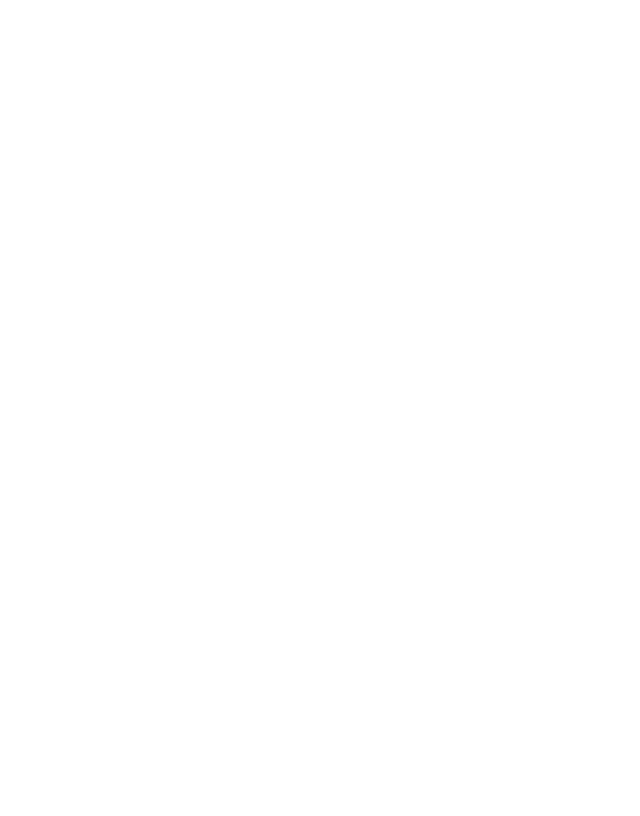
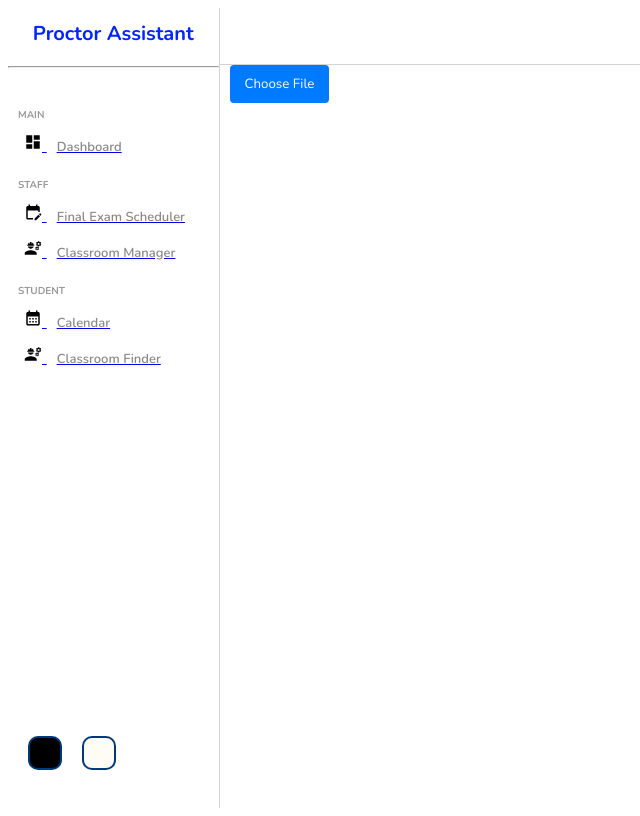
Before and after one commit to Charafm/Proctor-Assistant, a React (Create React App) app: page /dashboard in a window 1280 px wide. Before the commit this address had no page. Shown: the whole page, without its empty margins (0-640 px from the left). Built offline with nearby package versions, Linux system fonts and the light colour scheme.

Commit message:
fixed navigating

```diff
--- a/src/App.js
+++ b/src/App.js
@@ -1,29 +1,36 @@
-import Fem from "./pages/fem/Fem";
-import Home from "./pages/home/Home";
-import React from "react";
-import { createRoot } from "react-dom/client";
-import {
-  createBrowserRouter,
-  RouterProvider,
-  Routes,
-  Route,
-  BrowserRouter,
-  UserProfile,
-  OwnUserProfile,
-  Link,
-} from "react-router-dom";
+import Fem from './pages/fem/Fem';
+import Home from './pages/home/Home';
+import Dashboard from './pages/Dashboard/Dashboard';
+import Crm from './pages/crm/Crm';
+import React from 'react';
+
+import { Routes, Route, BrowserRouter } from 'react-router-dom';
 
 function App() {
-  return (
-    <BrowserRouter>
-      {" "}
-      <Routes>
-        {" "}
-        <Route path="/" element={<Home />} />{" "}
-        <Route path="fem/*" element={<Fem />} />{" "}
-      </Routes>{" "}
-    </BrowserRouter>
-  );
+	return (
+		<BrowserRouter>
+			{' '}
+			<Routes>
+				{' '}
+				<Route
+					path="/"
+					element={<Home />}
+				/>{' '}
+				<Route
+					path="fem/*"
+					element={<Fem />}
+				/>{' '}
+				<Route
+					path="dashboard/*"
+					element={<Dashboard />}
+				/>{' '}
+				<Route
+					path="crm/*"
+					element={<Crm />}
+				/>{' '}
+			</Routes>{' '}
+		</BrowserRouter>
+	);
 }
 
 export default App;
--- a/src/components/sidebar/Sidebar.jsx
+++ b/src/components/sidebar/Sidebar.jsx
@@ -1,57 +1,71 @@
-import "./sidebar.scss"
+import React from 'react';
+import { Link } from 'react-router-dom';
+import './sidebar.scss';
 import CalendarMonthIcon from '@mui/icons-material/CalendarMonth';
 import DashboardIcon from '@mui/icons-material/Dashboard';
 import EngineeringIcon from '@mui/icons-material/Engineering';
 import EditCalendarIcon from '@mui/icons-material/EditCalendar';
 const Sidebar = () => {
-  return (
-    <div className="sidebar">
-        <div className="top">
-            <span className="logo">
-                Proctor Assistant
-
-            </span>
-        </div>
-        <hr />
-        <div className="center">
-            <ul>
-                <p className="title">MAIN</p>
-                <li>
-                    <DashboardIcon className="icon"/>
-                    <span> Dashboard</span>
-                </li>
-
-                <p className="title">STAFF</p>
-                <li>
-                    <EditCalendarIcon className="icon"/>
-                    <span> Final Exam Scheduler</span>
-                </li>
-                <li>
-                    <EngineeringIcon className="icon"/>
-                    <span> Classroom Manager</span>
-                </li>
-
-                <p className="title">STUDENT</p>
-                <li>
-                    <CalendarMonthIcon className="icon"/>
-                    <span> Calendar</span>
-                </li>
-                <li>
-                    <EngineeringIcon className="icon"/>
-                    <span> Classroom Finder</span>
-                </li>
-
-            </ul>
-        </div>
-        <div className="bottom">
-            <div className="colorOption"></div>
-            <div className="colorOption"></div>
-
-        </div>
-
-
-    </div>
-  )
-}
-
-export default Sidebar
+	return (
+		<div className="sidebar">
+			{' '}
+			<div className="top">
+				{' '}
+				<span className="logo">Proctor Assistant</span>{' '}
+			</div>{' '}
+			<hr />{' '}
+			<div className="center">
+				{' '}
+				<ul>
+					{' '}
+					<p className="title">MAIN</p>{' '}
+					<li>
+						{' '}
+						<Link to="/dashboard">
+							{' '}
+							<DashboardIcon className="icon" /> <span> Dashboard</span>{' '}
+						</Link>{' '}
+					</li>{' '}
+					<p className="title">STAFF</p>{' '}
+					<li>
+						{' '}
+						<Link to="/fem">
+							{' '}
+							<EditCalendarIcon className="icon" />{' '}
+							<span> Final Exam Scheduler</span>{' '}
+						</Link>{' '}
+					</li>{' '}
+					<li>
+						{' '}
+						<Link to="/crm">
+							{' '}
+							<EngineeringIcon className="icon" />{' '}
+							<span> Classroom Manager</span>{' '}
+						</Link>{' '}
+					</li>{' '}
+					<p className="title">STUDENT</p>{' '}
+					<li>
+						{' '}
+						<Link to="/calendar">
+							{' '}
+							<CalendarMonthIcon className="icon" /> <span> Calendar</span>{' '}
+						</Link>{' '}
+					</li>{' '}
+					<li>
+						{' '}
+						<Link to="/classroom-finder">
+							{' '}
+							<EngineeringIcon className="icon" />{' '}
+							<span> Classroom Finder</span>{' '}
+						</Link>{' '}
+					</li>{' '}
+				</ul>{' '}
+			</div>{' '}
+			<div className="bottom">
+				{' '}
+				<div className="colorOption"></div> <div className="colorOption"></div>{' '}
+			</div>{' '}
+		</div>
+	);
+};
+export default Sidebar;
--- a/src/components/widget/widget.scss
+++ b/src/components/widget/widget.scss
@@ -1,6 +1,6 @@
-.widget{
-    width: 800px;
-    width: 100%;
+.widget {
+	width: 700px;
+	width: 90%;
 	height: 350px;
 	display: block;
 	margin-left: auto;
@@ -8,14 +8,13 @@
 	display: flex;
 	flex: 1;
 	padding: 10px;
-    box-shadow: 14px 20px 40px -2px rgba(0,0,0,0.75);
-    -webkit-box-shadow: 14px 20px 40px -2px rgba(0,0,0,0.75);
-    -moz-box-shadow: 14px 20px 40px -2px rgba(0,0,0,0.75);
-    span{
+	box-shadow: 14px 20px 40px -2px rgba(0, 0, 0, 0.75);
+	-webkit-box-shadow: 14px 20px 40px -2px rgba(0, 0, 0, 0.75);
+	-moz-box-shadow: 14px 20px 40px -2px rgba(0, 0, 0, 0.75);
+	span {
 		align-items: center;
 		display: block;
 		margin-left: auto;
 		margin-right: auto;
-
 	}
 }
--- a/src/pages/Dashboard/Dashboard.jsx
+++ b/src/pages/Dashboard/Dashboard.jsx
@@ -0,0 +1,24 @@
+import React from 'react';
+import './dashboard.scss';
+import Sidebar from '../../components/sidebar/Sidebar';
+import Navbar from '../../components/navbar/Navbar';
+import FileUploader from '../../components/dragdrop/FileUploader';
+const Dashboard = () => {
+	return (
+		<div className="dashboard">
+			{' '}
+			<Sidebar />{' '}
+			<div className="dashboardContainer">
+				{' '}
+				<Navbar />{' '}
+				{
+					<div className="FileUploader">
+						{' '}
+						<FileUploader />{' '}
+					</div>
+				}{' '}
+			</div>{' '}
+		</div>
+	);
+};
+export default Dashboard;
--- a/src/pages/Dashboard/dashboard.scss
+++ b/src/pages/Dashboard/dashboard.scss
@@ -0,0 +1,9 @@
+.dashboard {
+	display: flex;
+	height: 100vh;
+	width: 100%;
+}
+.dashboardContainer {
+	flex: 5;
+	position: relative;
+}
--- a/src/pages/crm/Crm.jsx
+++ b/src/pages/crm/Crm.jsx
@@ -0,0 +1,17 @@
+import React from 'react';
+import './crm.scss';
+import Sidebar from '../../components/sidebar/Sidebar';
+import Navbar from '../../components/navbar/Navbar';
+const crm = () => {
+	return (
+		<div className="crm">
+			{' '}
+			<Sidebar />{' '}
+			<div className="crmContainer">
+				{' '}
+				<Navbar />{' '}
+			</div>{' '}
+		</div>
+	);
+};
+export default crm;
--- a/src/pages/crm/crm.scss
+++ b/src/pages/crm/crm.scss
@@ -0,0 +1,9 @@
+.crm {
+	display: flex;
+	height: 100vh;
+	width: 100%;
+}
+.crmContainer {
+	flex-grow: 5;
+	position: relative;
+}
--- a/src/pages/fem/Fem.jsx
+++ b/src/pages/fem/Fem.jsx
@@ -2,7 +2,6 @@ import './fem.scss';
 import Sidebar from '../../components/sidebar/Sidebar';
 import Navbar from '../../components/navbar/Navbar';
 import Widget from '../../components/widget/Widget';
-import FileUploader from '../../components/dragdrop/FileUploader';
 
 const Fem = () => {
 	return (
@@ -14,9 +13,6 @@ const Fem = () => {
 				<div className="widgets">
 					<Widget />
 				</div>
-				<div className="FileUploader">
-					<FileUploader />
-				</div>
 			</div>
 		</div>
 	);
--- a/src/pages/fem/fem.scss
+++ b/src/pages/fem/fem.scss
@@ -1,21 +1,20 @@
-.fem{
+.fem {
 	background-color: white !important;
-        display:flex ;
-        .femContainer{
-
+	display: flex;
+	height: 100vh;
+	width: 100%;
+	.femContainer {
 		flex: 5;
-                .widget{
+		.widget {
 			display: flex;
 			padding: 20px;
 			gap: 20px;
 		}
-                .dragdropfile{
+		.dragdropfile {
 			margin: auto;
 			width: 50%;
 
 			padding: 10px;
-
 		}
 	}
-
 }
```
Also changed, not shown: src/components/Routes/routes.jsx (deleted, +0 -31 lines), src/pages/layout.jsx (deleted, +0 -16 lines). Lines whose indentation alone changed are shown as unchanged.
